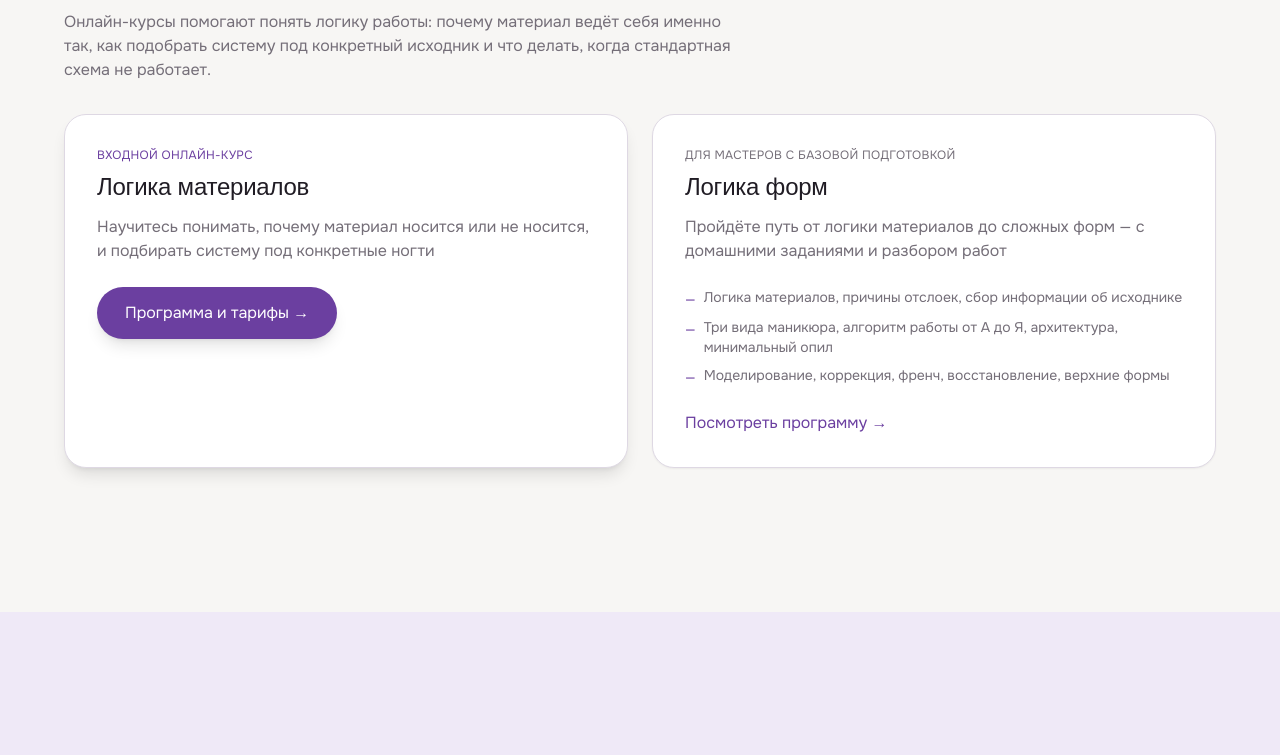
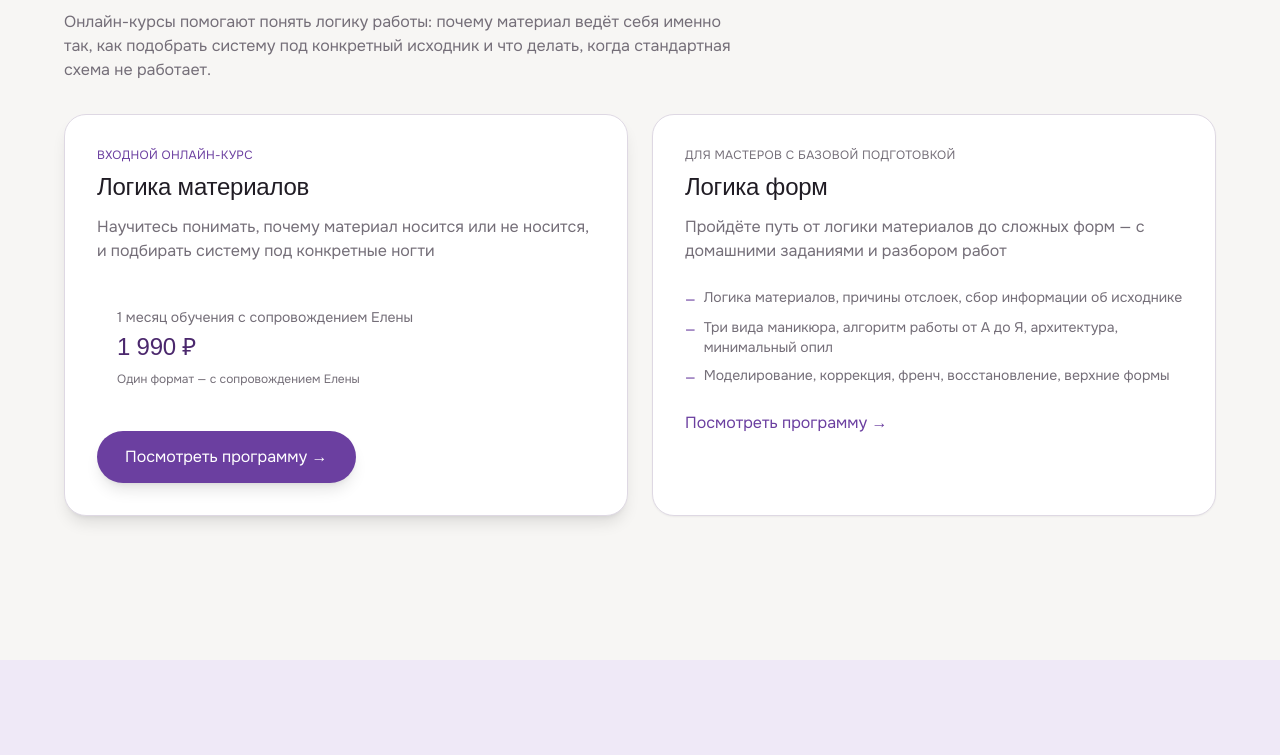
Before and after one commit to msgalya1798-arch/elena-goryacheva-school, a Next.js app: page / in a window 1280 px wide. Shown: the part 1019-1774 px from the top of the page. Built offline with nearby package versions, Linux system fonts and the light colour scheme; a web font is replaced by a local one.

Commit message:
Update homepage Material Logic offer

```diff
--- a/src/components/home/OnlineSalesBlock.tsx
+++ b/src/components/home/OnlineSalesBlock.tsx
@@ -1,6 +1,7 @@
 import Link from "next/link";
 import { Eyebrow } from "@/components/Eyebrow";
 import { getCourseBySlug } from "@/content/courses";
+import { formatPrice } from "@/lib/formatPrice";
 
 export function OnlineSalesBlock() {
   const materials = getCourseBySlug("material-logic-online");
@@ -26,25 +27,17 @@ export function OnlineSalesBlock() {
             <h3 className="font-display text-2xl text-ink mt-2">{materials.title}</h3>
             <p className="text-graphite mt-3">{materials.mainResult}</p>
 
-            {materials.tariffs && (
-              <div className="grid sm:grid-cols-2 gap-3 mt-6">
-                {materials.tariffs.map((t) => (
-                  <div key={t.name} className="rounded-card border border-border p-4">
-                    <p className="text-sm text-ink font-medium">{t.name}</p>
-                    <p className="font-display text-xl text-violet-deep mt-1">
-                      {t.price.toLocaleString("ru-RU")} ₽
-                    </p>
-                    {t.description && <p className="text-xs text-graphite mt-2">{t.description}</p>}
-                  </div>
-                ))}
-              </div>
-            )}
+            <div className="mt-6 rounded-card bg-lavender/45 p-4 sm:p-5">
+              <p className="text-sm text-graphite">{materials.durationLabel}</p>
+              <p className="font-display text-2xl text-violet-deep mt-1">{formatPrice(materials.price)}</p>
+              <p className="text-xs text-graphite mt-2">Один формат — с сопровождением Елены</p>
+            </div>
 
             <Link
               href={`/${materials.format}/${materials.slug}`}
               className="inline-flex w-full sm:w-auto justify-center items-center rounded-full bg-violet px-7 py-3.5 text-white shadow-lg shadow-violet/25 mt-6 transition-all duration-reveal hover:-translate-y-0.5 hover:bg-violet-deep hover:shadow-xl hover:shadow-violet/35"
             >
-              Программа и тарифы →
+              Посмотреть программу →
             </Link>
           </div>
 
```
